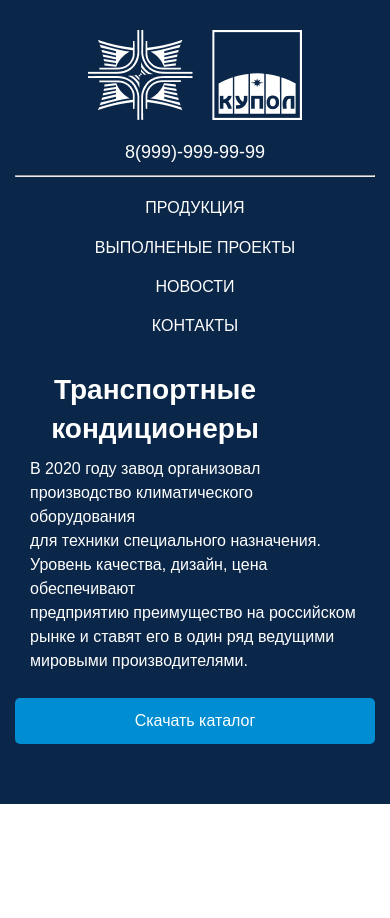
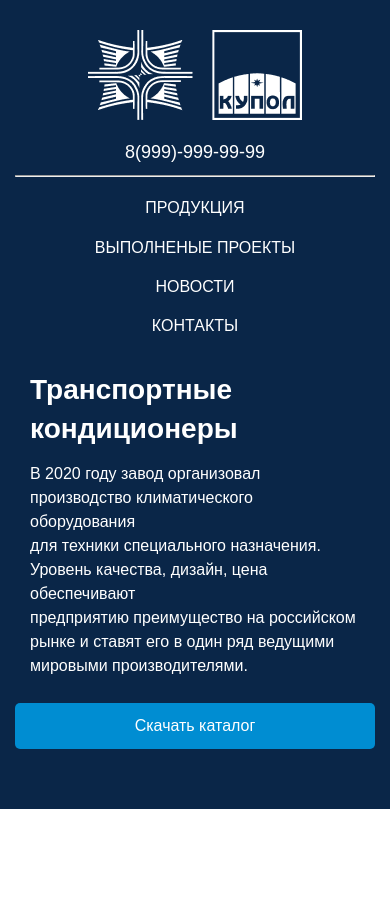
Before and after one commit to L4NOTTE/L4NOTTE.github.io, a PHP site: page / in a window 390 px wide. Shown: the top 918 px of the page. Run offline with PHP 8.4, Linux system fonts and the light colour scheme; a map, chart or similar area stays blank.

Commit message:
Update style.css

```diff
--- a/prise-list/css/style.css
+++ b/prise-list/css/style.css
@@ -77,7 +77,6 @@ body {
   position: relative;
   display: flex;
   align-items: center;
-  /* justify-content: center; */
 }
 
 .search-input {
@@ -1194,26 +1193,16 @@ h3 {
     font-size: 16px;
   }
 
-  /* .search {
-    display: block;
-  }
-
-  .search-input {
-    width: 180px;
-    right: -30px;
-  } */
-
   .header h1 {
     font-size: 28px;
     margin: 15px;
     width: 250px;
-    align-items: start;
-    text-align: flex-start;
+    text-align: start;
   }
 
   .header p {
     font-size: 16px;
-    margin: 15px 15px 25px 15px;
+    margin: 20px 15px 25px 15px;
     line-height: 1.5;
   }
 
```
